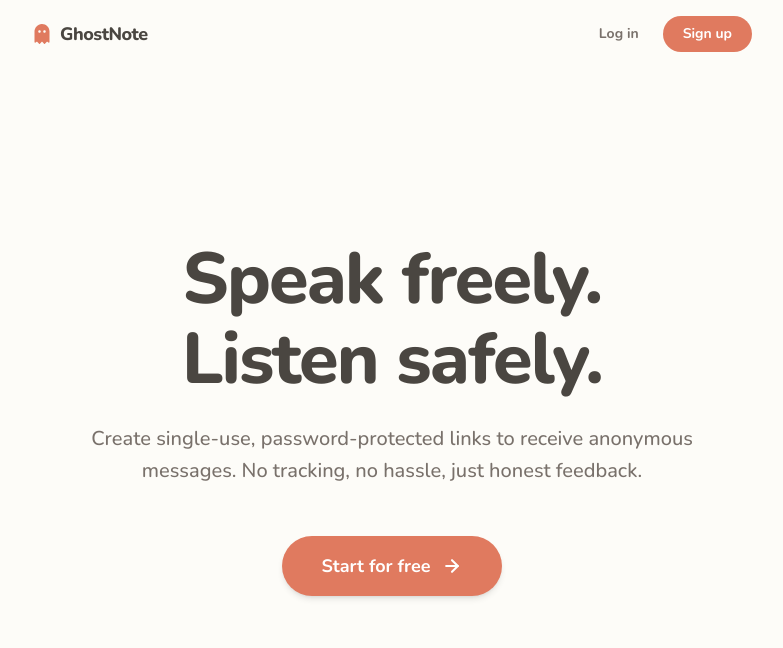
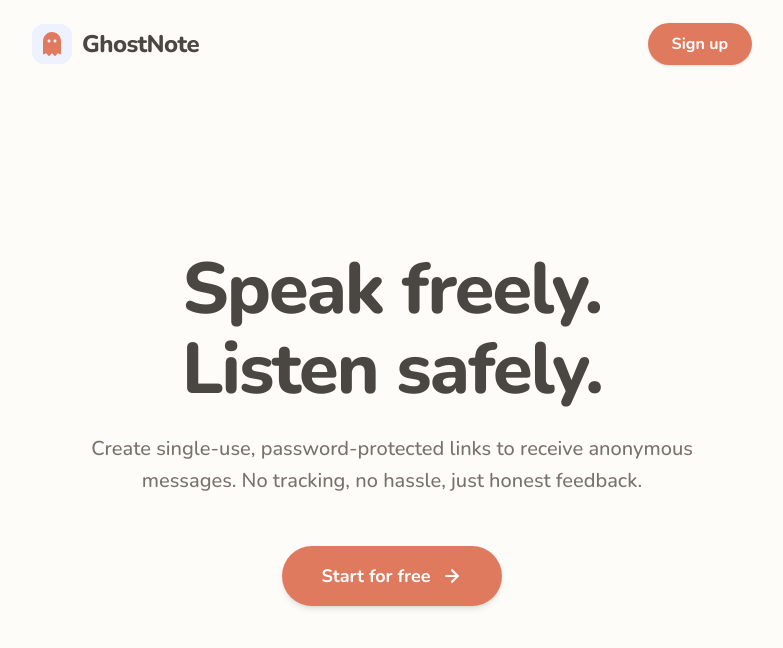
Before and after one commit to JittoJoseph/Ghost-Note, a Next.js app in the folder ghostnote-web/: page / in a window 1280 px wide. Shown: the top 648 px of the page, without its empty margins (248-1031 px from the left). Built offline with nearby package versions, Linux system fonts and the light colour scheme.

Commit message:
remove hamburger menu and simplify navbar

```diff
--- a/ghostnote-web/components/layout/Navbar.tsx
+++ b/ghostnote-web/components/layout/Navbar.tsx
@@ -1,130 +1,32 @@
-"use client";
-
-import { useState } from "react";
-import { useRouter } from "next/navigation";
 import Link from "next/link";
-import { useAuth } from "@/lib/AuthContext";
 import { Container } from "./Container";
 import { FaGhost } from "react-icons/fa";
-import { FiMenu, FiX } from "react-icons/fi";
 
 export function Navbar() {
-  const { token, logout, isLoading } = useAuth();
-  const router = useRouter();
-  const [isMenuOpen, setIsMenuOpen] = useState(false);
-
-  const handleLogout = () => {
-    logout();
-    setIsMenuOpen(false);
-    router.push("/");
-  };
-
   return (
-    <nav className="w-full py-4">
+    <nav className="w-full py-6 bg-[var(--color-background)] sticky top-0 z-40">
       <Container className="flex items-center justify-between">
         <Link
           href="/"
-          className="flex items-center gap-2 group"
-          onClick={() => setIsMenuOpen(false)}
+          className="flex items-center gap-2.5 group"
         >
-          <FaGhost className="w-5 h-5 text-[var(--color-primary)]" />
-          <span className="font-extrabold text-lg text-[var(--color-foreground)] tracking-tight">
+          <div className="bg-indigo-50 p-2 rounded-xl text-[var(--color-primary)]">
+            <FaGhost className="w-6 h-6" />
+          </div>
+          <span className="font-extrabold text-2xl text-[var(--color-foreground)] tracking-tight">
             GhostNote
           </span>
         </Link>
 
-        {/* Desktop nav */}
-        <div className="hidden md:flex items-center gap-6">
-          {token ? (
-            <>
-              <Link
-                href="/dashboard"
-                className="text-sm font-bold text-stone-500 hover:text-[var(--color-foreground)] transition-colors"
-              >
-                Dashboard
-              </Link>
-              <button
-                onClick={handleLogout}
-                className="text-sm font-bold text-stone-500 hover:text-[var(--color-foreground)] transition-colors"
-              >
-                Log out
-              </button>
-            </>
-          ) : !isLoading ? (
-            <>
-              <Link
-                href="/auth/login"
-                className="text-sm font-bold text-stone-500 hover:text-[var(--color-foreground)] transition-colors"
-              >
-                Log in
-              </Link>
-              <Link
-                href="/auth/register"
-                className="text-sm font-bold text-white bg-[var(--color-primary)] hover:bg-[var(--color-primary-hover)] px-5 py-2 rounded-full transition-colors"
-              >
-                Sign up
-              </Link>
-            </>
-          ) : null}
+        <div>
+          <Link
+            href="/auth/register"
+            className="text-base font-bold text-white bg-[var(--color-primary)] hover:bg-[var(--color-primary-hover)] px-6 py-2.5 rounded-full transition-all shadow-sm hover:shadow"
+          >
+            Sign up
+          </Link>
         </div>
-
-        {/* Mobile hamburger */}
-        {!isLoading && (
-          <button
-            className="md:hidden p-2 -mr-2 text-stone-500 hover:text-[var(--color-foreground)] transition-colors"
-            onClick={() => setIsMenuOpen(!isMenuOpen)}
-            aria-label="Toggle menu"
-          >
-            {isMenuOpen ? (
-              <FiX className="w-5 h-5" />
-            ) : (
-              <FiMenu className="w-5 h-5" />
-            )}
-          </button>
-        )}
       </Container>
-
-      {/* Mobile menu */}
-      {isMenuOpen && (
-        <div className="md:hidden border-t border-[var(--color-border)] mt-4">
-          <Container className="flex flex-col gap-3 py-4">
-            {token ? (
-              <>
-                <Link
-                  href="/dashboard"
-                  onClick={() => setIsMenuOpen(false)}
-                  className="text-sm font-bold text-stone-600 hover:text-[var(--color-foreground)] transition-colors py-2"
-                >
-                  Dashboard
-                </Link>
-                <button
-                  onClick={handleLogout}
-                  className="text-sm font-bold text-stone-600 hover:text-[var(--color-foreground)] transition-colors py-2 text-left"
-                >
-                  Log out
-                </button>
-              </>
-            ) : (
-              <>
-                <Link
-                  href="/auth/login"
-                  onClick={() => setIsMenuOpen(false)}
-                  className="text-sm font-bold text-stone-600 hover:text-[var(--color-foreground)] transition-colors py-2"
-                >
-                  Log in
-                </Link>
-                <Link
-                  href="/auth/register"
-                  onClick={() => setIsMenuOpen(false)}
-                  className="text-sm font-bold text-[var(--color-primary)] hover:text-[var(--color-primary-hover)] transition-colors py-2"
-                >
-                  Sign up
-                </Link>
-              </>
-            )}
-          </Container>
-        </div>
-      )}
     </nav>
   );
 }
```
